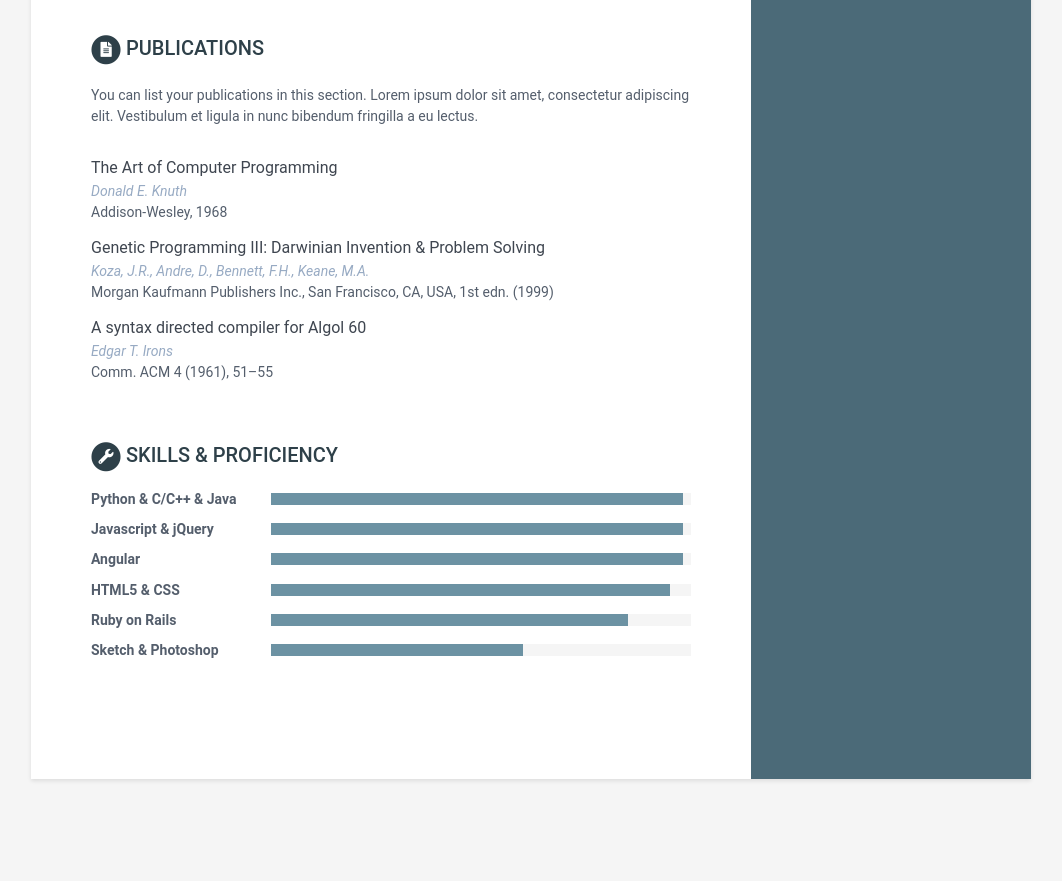
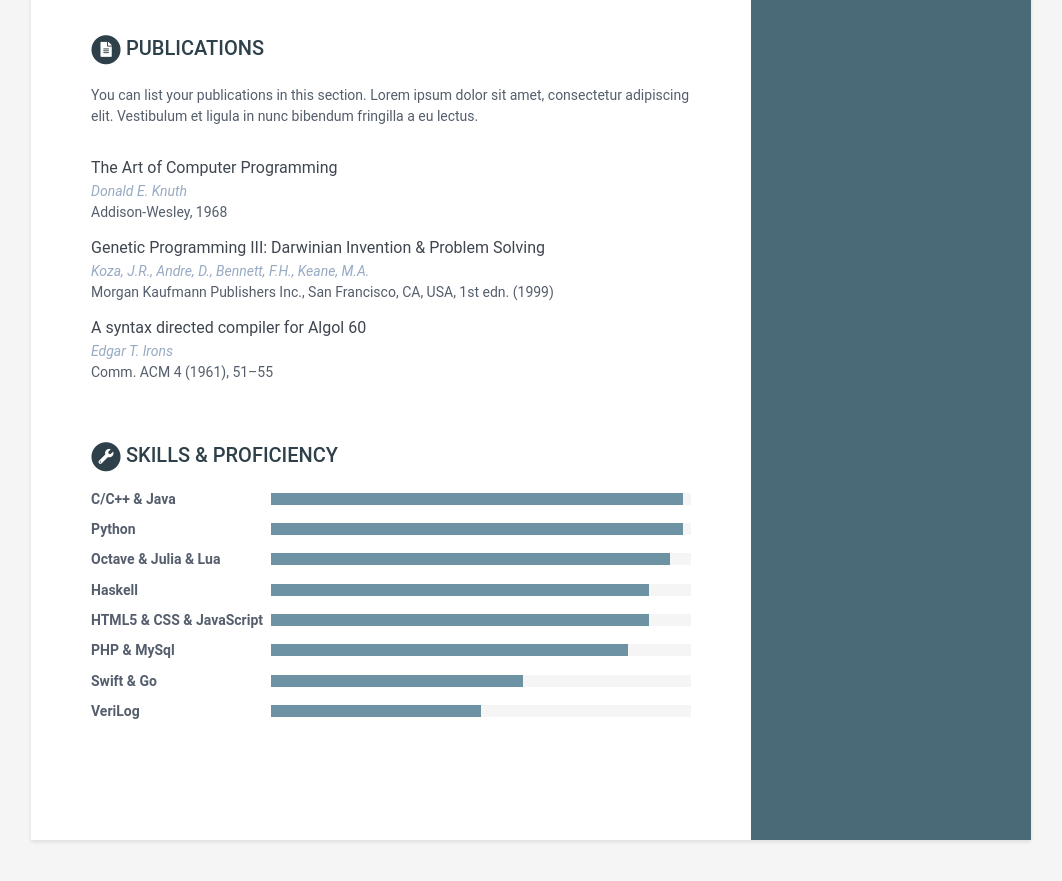
Before and after one commit to Mandarancio/Mandarancio.github.io, a Jekyll site: the page built from index.html, in a window 1280 px wide and 900 px high, scrolled down 1265 px. Shown: the top 881 px of the window, without its empty margins (109-1171 px from the left). Built offline with Jekyll 4.4.1, drawn with Linux system fonts in a browser that asks for light colours; before the commit the page ends 2104 px from its top, so only the background shows below that.

Commit message:
working on..

```diff
--- a/_data/data.yml
+++ b/_data/data.yml
@@ -99,7 +99,7 @@ experiences:
         instrumentation and the front-end expert tool to control them. Other side projects included
         the development of several *GNU/Linux* driver for custom VME boards, a web server to
         access to the *VME* boards using a simple *REST API* and developing and maintaining of
-        several `Java` libraries for the team.
+        several *Java* libraries for the team.
 
     - role: Java Software Engineer
       time: 2012 - 2014
@@ -163,22 +163,28 @@ skills:
     title: Skills &amp; Proficiency
 
     toolset:
-      - name: Python & C/C++ & Java
+      - name:  C/C++ & Java
         level: 98%
 
-      - name: Javascript & jQuery
+      - name: Python
         level: 98%
 
-      - name: Angular
-        level: 98%
-
-      - name: HTML5 & CSS
+      - name: Octave & Julia & Lua
         level: 95%
 
-      - name: Ruby on Rails
+      - name: Haskell
+        level: 90%
+
+      - name: HTML5 & CSS & JavaScript
+        level: 90%
+
+      - name: PHP & MySql
         level: 85%
 
-      - name: Sketch & Photoshop
+      - name: Swift & Go
         level: 60%
 
+      - name: VeriLog
+        level: 50%
+
 footer:
```
